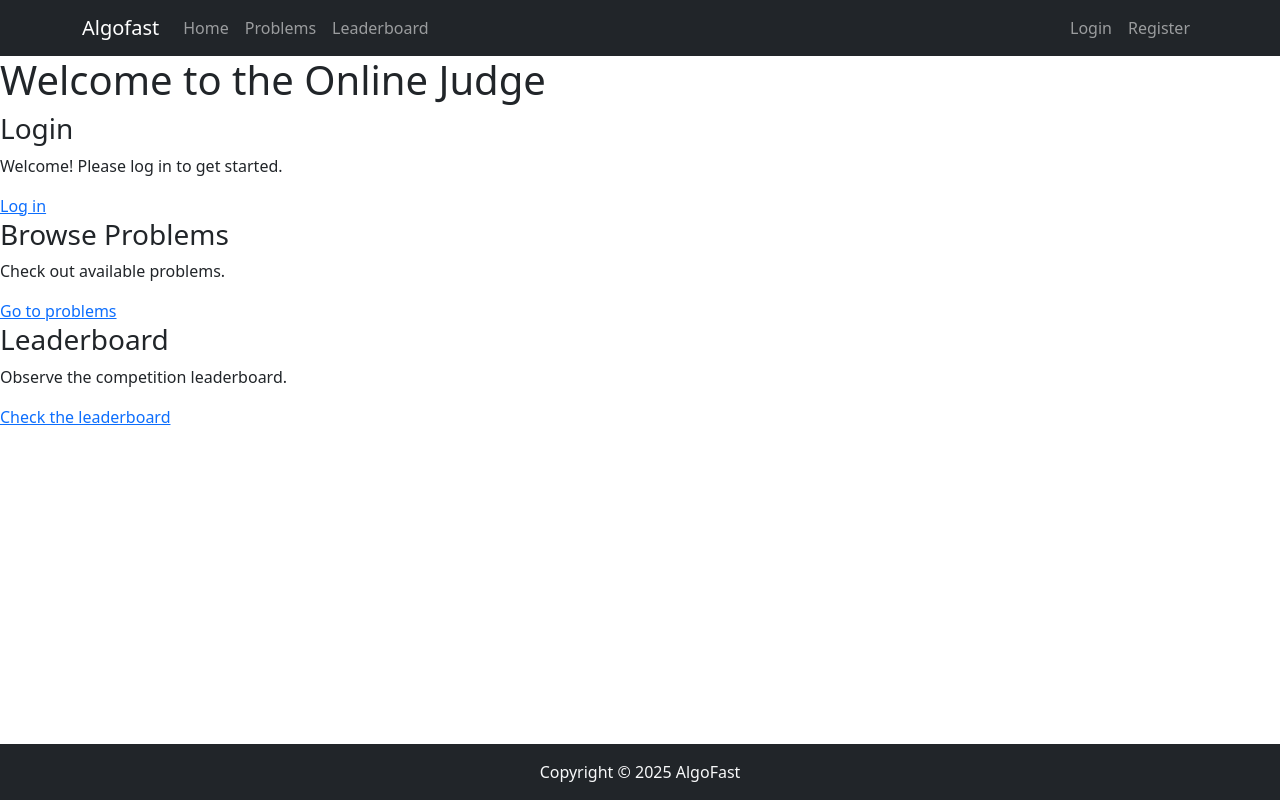
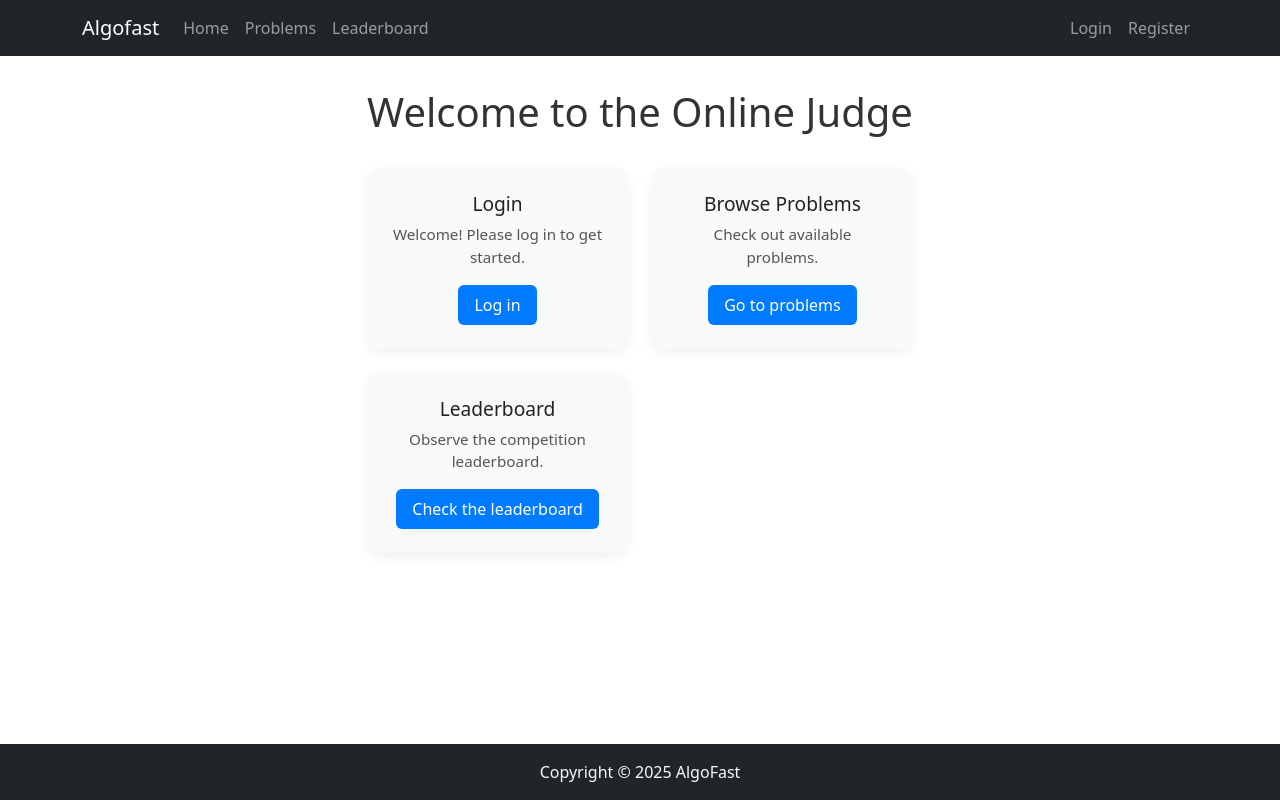
Before and after one commit to Nguyen-The-Lap/online-judge-frontend, a React (Vite) app: page / in a window 1280 px wide. Built offline with nearby package versions, Linux system fonts and the light colour scheme; no server answers.

Commit message:
Update Home.css

```diff
--- a/src/css/Home.css
+++ b/src/css/Home.css
@@ -20,3 +20,60 @@
 .home a:hover {
   text-decoration: underline;
 }
+.home-container {
+  max-width: 960px;
+  margin: 0 auto;
+  padding: 2rem;
+  text-align: center;
+}
+
+.home-title {
+  font-size: 2.5rem;
+  margin-bottom: 2rem;
+  color: #333;
+}
+
+.home-grid {
+  display: grid;
+  grid-template-columns: repeat(auto-fit, minmax(260px, 1fr));
+  gap: 1.5rem;
+}
+
+.home-card {
+  background-color: #f9f9f9;
+  padding: 1.5rem;
+  border-radius: 12px;
+  box-shadow: 0 4px 12px rgba(0, 0, 0, 0.06);
+  transition: transform 0.2s ease-in-out;
+}
+
+.home-card:hover {
+  transform: translateY(-5px);
+  background-color: #ffffff;
+}
+
+.home-card h3 {
+  font-size: 1.2rem;
+  color: #222;
+  margin-bottom: 0.5rem;
+}
+
+.home-card p {
+  font-size: 0.95rem;
+  color: #555;
+  margin-bottom: 1rem;
+}
+
+.home-link {
+  display: inline-block;
+  padding: 0.5rem 1rem;
+  background-color: #007bff;
+  color: white;
+  border-radius: 6px;
+  text-decoration: none;
+  transition: background-color 0.2s ease-in-out;
+}
+
+.home-link:hover {
+  background-color: #0056b3;
+}
```
